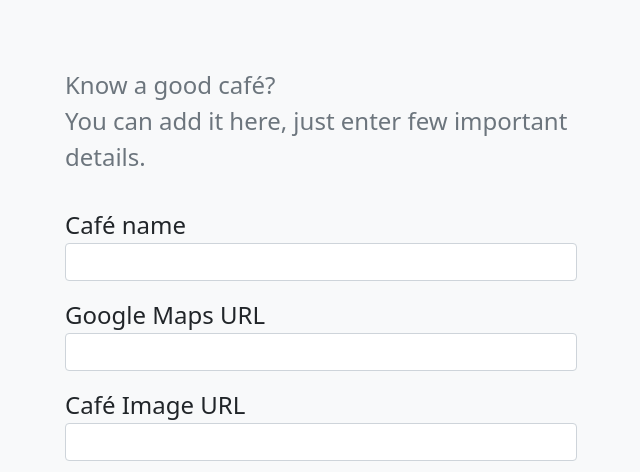
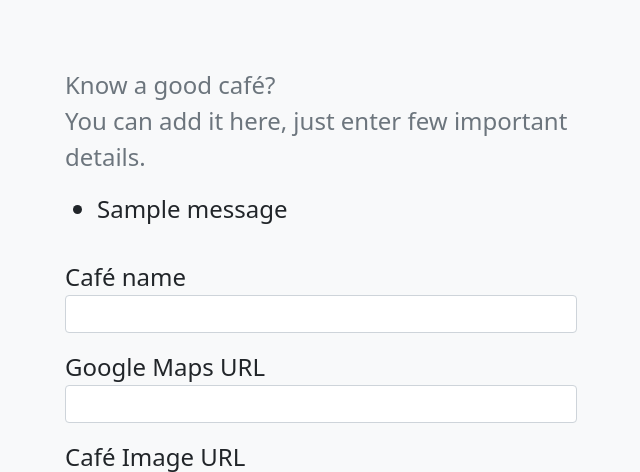
Before and after one commit to jiriVFX/cafe_and_wifi_2, a Flask app: page /add in a window 1280 px wide. Shown: the part 256-728 px from the top of the page, without its empty margins (63-703 px from the left). Run offline with Flask 2, Linux system fonts and the light colour scheme; one stand-in notice (Sample message) is shown; some libraries are stand-ins or nearby versions.

Commit message:
Add flash messages,prevent user from adding the same name cafe to the database.

```diff
--- a/main.py
+++ b/main.py
@@ -1,4 +1,4 @@
-from flask import Flask, jsonify, render_template, request
+from flask import Flask, jsonify, render_template, request, flash, redirect, url_for, session
 from flask_sqlalchemy import SQLAlchemy
 from flask_bootstrap import Bootstrap
 import random
@@ -95,45 +95,55 @@ def search_cafes():
 def add_cafe():
     add_cafe_form = AddCafeForm()
     user_agent = request.headers.get("User-Agent")
+    # Remove all previous flash messages
+    session.pop('_flashes', None)
 
     if request.method == 'POST':
-        # Convert checkbox default values of "y" and None into boolean values
-        # If request was made through API, values will be "1" or "0"
-        if request.form.get("has_toilet") == "y" or request.form.get("has_toilet") == "1":
-            has_toilet = True
+        name = request.form["name"]
+
+        # if cafe with entered name is already in database
+        if Cafe.query.filter_by(name=name).first():
+            flash("Café with this name is already in the database.")
+            return render_template("add_cafe.html", form=add_cafe_form)
         else:
-            has_toilet = False
-        if request.form.get("has_wifi") == "y" or request.form.get("has_wifi") == "1":
-            has_wifi = True
-        else:
-            has_wifi = False
-        if request.form.get("has_sockets") == "y" or request.form.get("has_sockets") == "1":
-            has_sockets = True
-        else:
-            has_sockets = False
-        if request.form.get("can_take_calls") == "y" or request.form.get("has_sockets") == "1":
-            can_take_calls = True
-        else:
-            can_take_calls = False
+            # Convert checkbox default values of "y" and None into boolean values
+            # If request was made through API, values will be "1" or "0"
+            if request.form.get("has_toilet") == "y" or request.form.get("has_toilet") == "1":
+                has_toilet = True
+            else:
+                has_toilet = False
+            if request.form.get("has_wifi") == "y" or request.form.get("has_wifi") == "1":
+                has_wifi = True
+            else:
+                has_wifi = False
+            if request.form.get("has_sockets") == "y" or request.form.get("has_sockets") == "1":
+                has_sockets = True
+            else:
+                has_sockets = False
+            if request.form.get("can_take_calls") == "y" or request.form.get("has_sockets") == "1":
+                can_take_calls = True
+            else:
+                can_take_calls = False
 
-        new_cafe = Cafe(
-            name=request.form["name"],
-            map_url=request.form["map_url"],
-            img_url=request.form["img_url"],
-            location=request.form["location"],
-            seats=request.form["seats"],
-            has_toilet=has_toilet,
-            has_wifi=has_wifi,
-            has_sockets=has_sockets,
-            can_take_calls=can_take_calls,
-            coffee_price=str(request.form["coffee_price"])
-        )
-        # Add the new cafe to the database
-        db.session.add(new_cafe)
-        # Commit the changes
-        db.session.commit()
+            new_cafe = Cafe(
+                name=name,
+                map_url=request.form["map_url"],
+                img_url=request.form["img_url"],
+                location=request.form["location"],
+                seats=request.form["seats"],
+                has_toilet=has_toilet,
+                has_wifi=has_wifi,
+                has_sockets=has_sockets,
+                can_take_calls=can_take_calls,
+                coffee_price=str(request.form["coffee_price"])
+            )
+            # Add the new cafe to the database
+            db.session.add(new_cafe)
+            # Commit the changes
+            db.session.commit()
         if user_agent:
-            return render_template("add_cafe.html", form=add_cafe_form, success="Café successfully added!")
+            flash("Café successfully added to the database.")
+            return render_template("add_cafe.html", form=add_cafe_form)
         else:
             return jsonify(response={"success": "Successfully added the new cafe."})
     else:
--- a/templates/add_cafe_main.html
+++ b/templates/add_cafe_main.html
@@ -8,20 +8,22 @@
               <p class="text-secondary">Know a good café?<br />
                 You can add it here, just enter few important details.
               </p>
-<!--              <form method="POST" action="{{ url_for('add_cafe') }}">-->
-<!--                {{ form.csrf_token }}-->
-<!--                <p>{{ form.name.label }} <br> {{ form.name(size=30) }}</p>-->
-<!--                <p>{{ form.map_url.label }} <br> {{ form.map_url }}</p>-->
-<!--                <p>{{ form.img_url.label }} <br> {{ form.img_url }}</p>-->
-<!--                <p>{{ form.location.label }} <br> {{ form.location }}</p>-->
-<!--                <p>{{ form.seats.label }} <br> {{ form.seats }}</p>-->
-<!--                <p>{{ form.coffee_price.label }} <br> {{ form.coffee_price }}</p>-->
-<!--                <p>{{ form.has_sockets.label }} <br> {{ form.has_sockets }}</p>-->
-<!--                <p>{{ form.has_toilet.label }} <br> {{ form.has_toilet }}</p>-->
-<!--                <p>{{ form.has_wifi.label }} <br> {{ form.has_wifi }}</p>-->
-<!--                <p>{{ form.can_take_calls.label }} <br> {{ form.can_take_calls }}</p>-->
-<!--                {{ form.submit }}-->
-<!--              </form>-->
+              {% with messages = get_flashed_messages() %}
+                {% if messages %}
+                  <ul class="flash">
+                  {% for message in messages %}
+                    <li>{{ message }}</li>
+                  {% endfor %}
+                  </ul>
+                {% endif %}
+              {% endwith %}
+              <!-- Flash messages don't work on redirect, the message after posting form is in redirect_message -->
+              {% if redirect_message %}
+                  <ul class="flash">
+                    <li>{{ redirect_message }}</li>
+                  </ul>
+                {% endif %}
+
               {{ wtf.quick_form(form, novalidate=False, method="post", button_map={"add_cafe": "primary"}) }}
             </div>
           </div>
```
Also changed, not shown: cafes.db.
